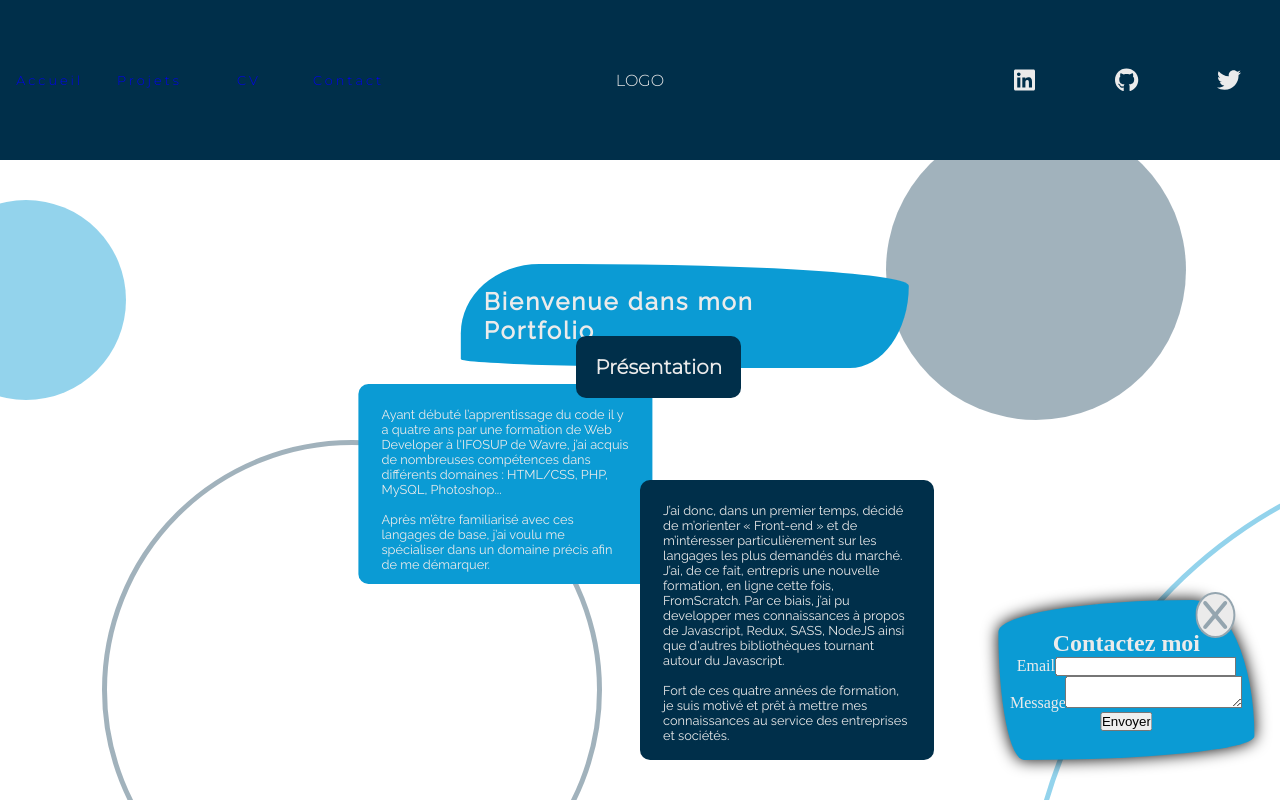
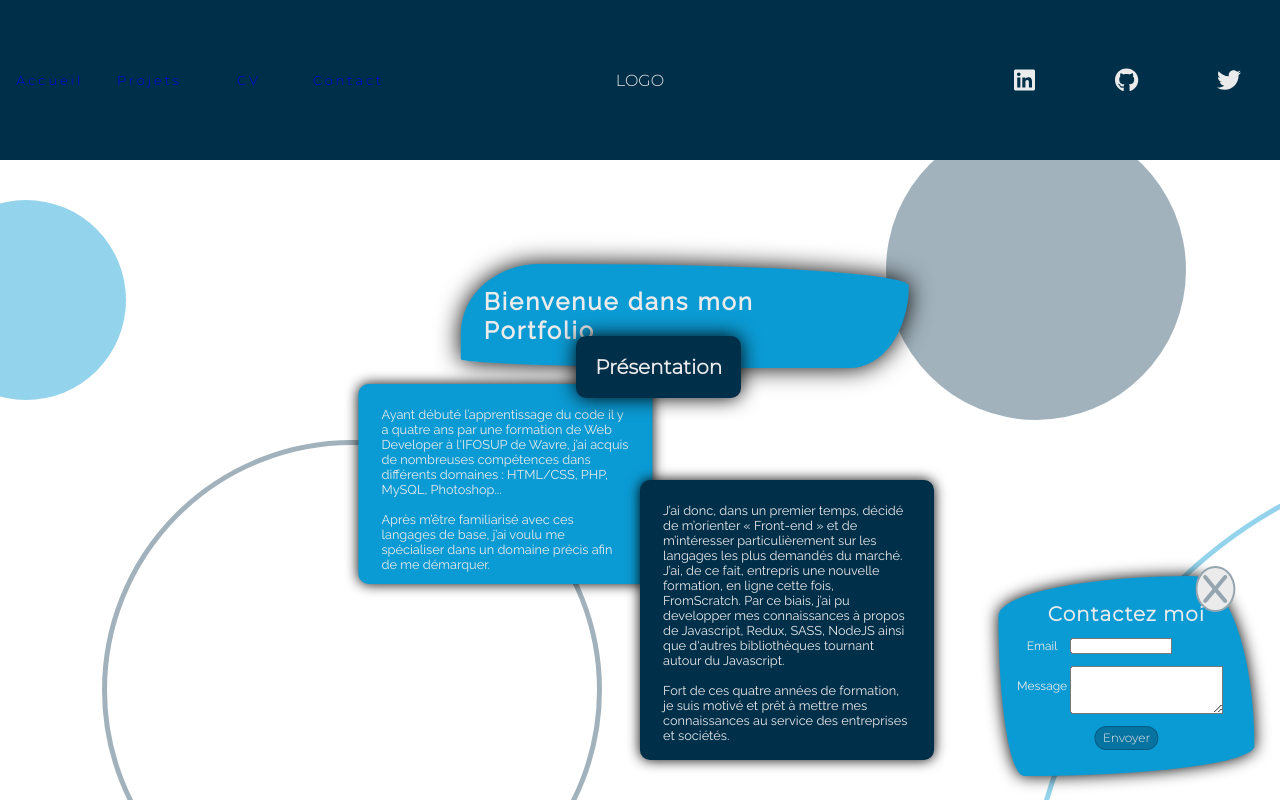
Before and after one commit to Archiraph/Portfolio, a React (Create React App) app: page / in a window 1280 px wide. Built offline with nearby package versions, Linux system fonts and the light colour scheme; no server answers.

Commit message:
Portfolio 1.1.2

```diff
--- a/src/assets/style/components/_popup.scss
+++ b/src/assets/style/components/_popup.scss
@@ -1,5 +1,5 @@
 #popup{
-    height: 20vh;
+    height: 25vh;
     width: 20vw;
     @include childCenter;
     flex-direction: column;
@@ -9,6 +9,64 @@
     box-shadow: 0 0 1em black;
     background-color: $lightblue;
     color: $white;
+
+
+    h2{
+        font-family: $font-title;
+        letter-spacing: 1px;
+        font-size: 2.5vh;
+    }
+
+    form{
+
+        div {
+        height: 5vh;
+        display: flex;
+
+            label {
+            @include childCenter;
+            width: 2vw;
+            margin-right: 5px;
+            font-family: $font-text;
+            font-size: 1.5vh;
+            }
+
+            #email{
+                margin: auto;
+                max-height: 2vh;
+                max-width: 8vw;
+                margin-left: 10px;
+            }
+
+            #mess{
+                width: 12vw;
+                max-width: 12vw;
+                height: 6vh;
+                max-height: 6vh;
+                margin-left: 10px;
+            }
+        }
+
+        #button{
+            width: 5vw;
+            height: 3vh;
+            background-color: $blue2;
+            color: $white;
+            border-radius: 25px;
+            border: 1px solid $blue2;
+            margin-top: 10%;
+            transition: 0.3s;
+            font-family: $font-title;
+            font-size: 1.5vh;
+
+            &:hover{
+                transform: scale(1.3);
+                cursor: pointer;
+                background-color: $blue;
+                box-shadow: 0 0 1em black;
+            }
+        }
+    }
 
     .iconX{
         position: absolute;
@@ -28,6 +86,7 @@
             border-color: $blue;
             transform: scale(1.2);
             cursor: pointer;
+            box-shadow: 0 0 1em black;
         }
     }
 }
--- a/src/assets/style/index.css
+++ b/src/assets/style/index.css
@@ -131,7 +131,7 @@ body {
 }
 
 #popup {
-  height: 20vh;
+  height: 25vh;
   width: 20vw;
   display: -webkit-box;
   display: -ms-flexbox;
@@ -154,6 +154,66 @@ body {
   background-color: rgb(11, 155, 212);
   color: #ebebeb;
 }
+#popup h2 {
+  font-family: "font-title", sans-serif;
+  letter-spacing: 1px;
+  font-size: 2.5vh;
+}
+#popup form div {
+  height: 5vh;
+  display: -webkit-box;
+  display: -ms-flexbox;
+  display: flex;
+}
+#popup form div label {
+  display: -webkit-box;
+  display: -ms-flexbox;
+  display: flex;
+  -webkit-box-pack: center;
+      -ms-flex-pack: center;
+          justify-content: center;
+  -webkit-box-align: center;
+      -ms-flex-align: center;
+          align-items: center;
+  width: 2vw;
+  margin-right: 5px;
+  font-family: "font-text", sans-serif;
+  font-size: 1.5vh;
+}
+#popup form div #email {
+  margin: auto;
+  max-height: 2vh;
+  max-width: 8vw;
+  margin-left: 10px;
+}
+#popup form div #mess {
+  width: 12vw;
+  max-width: 12vw;
+  height: 6vh;
+  max-height: 6vh;
+  margin-left: 10px;
+}
+#popup form #button {
+  width: 5vw;
+  height: 3vh;
+  background-color: rgba(0, 47, 74, 0.368627451);
+  color: #ebebeb;
+  border-radius: 25px;
+  border: 1px solid rgba(0, 47, 74, 0.368627451);
+  margin-top: 10%;
+  -webkit-transition: 0.3s;
+  transition: 0.3s;
+  font-family: "font-title", sans-serif;
+  font-size: 1.5vh;
+}
+#popup form #button:hover {
+  -webkit-transform: scale(1.3);
+          transform: scale(1.3);
+  cursor: pointer;
+  background-color: #002f4a;
+  -webkit-box-shadow: 0 0 1em black;
+          box-shadow: 0 0 1em black;
+}
 #popup .iconX {
   position: absolute;
   border: 2px solid rgba(0, 47, 74, 0.368627451);
@@ -174,6 +234,8 @@ body {
   -webkit-transform: scale(1.2);
           transform: scale(1.2);
   cursor: pointer;
+  -webkit-box-shadow: 0 0 1em black;
+          box-shadow: 0 0 1em black;
 }
 
 #notFound {
@@ -233,6 +295,8 @@ body {
       -ms-flex-align: center;
           align-items: center;
   letter-spacing: 2px;
+  -webkit-box-shadow: 0 0 1em black;
+          box-shadow: 0 0 1em black;
 }
 #home #content-home h2 {
   font-family: "font-title", sans-serif;
@@ -252,6 +316,8 @@ body {
   font-size: 2.5vh;
   max-height: 8vh;
   border-radius: 10px;
+  -webkit-box-shadow: 0 0 1em black;
+          box-shadow: 0 0 1em black;
 }
 #home #content-home #first-text {
   padding: 3%;
@@ -263,6 +329,8 @@ body {
   font-size: 1.6vh;
   z-index: 0;
   border-radius: 10px;
+  -webkit-box-shadow: 0 0 1em black;
+          box-shadow: 0 0 1em black;
 }
 #home #content-home #second-text {
   padding: 3%;
@@ -273,6 +341,8 @@ body {
   max-height: 35vh;
   font-size: 1.6vh;
   border-radius: 10px;
+  -webkit-box-shadow: 0 0 1em black;
+          box-shadow: 0 0 1em black;
 }
 #home #content-home .circle1 {
   position: absolute;
--- a/src/assets/style/pages/_Home.scss
+++ b/src/assets/style/pages/_Home.scss
@@ -21,6 +21,7 @@
                 border-radius: 20% 85% 15% 80% / 76% 24% 90% 10%;
                 @include childCenter;
                 letter-spacing: 2px;
+                box-shadow: 0 0 1em black;
             }
 
             h2{
@@ -33,6 +34,7 @@
                 font-size: 2.5vh;
                 max-height: 8vh;
                 border-radius: 10px;
+                box-shadow: 0 0 1em black;
             }
 
             #first-text{
@@ -45,6 +47,7 @@
                 font-size: 1.6vh;
                 z-index: 0;
                 border-radius: 10px;
+                box-shadow: 0 0 1em black;
             }
             #second-text{
                 padding: 3%;
@@ -55,6 +58,7 @@
                 max-height: 35vh;
                 font-size: 1.6vh;
                 border-radius: 10px;
+                box-shadow: 0 0 1em black;
             }
 
             .circle1{
--- a/src/components/Popup.js
+++ b/src/components/Popup.js
@@ -50,7 +50,7 @@ const Popup = () => {
     visible: {
       opacity: 1,
       x: "78vw",
-      y: "-25vh",
+      y: "-28vh",
     },
   };
 
@@ -75,6 +75,7 @@ const Popup = () => {
         <FontAwesomeIcon icon={faX} className="iconX" onClick={popupOff} />
         <h2>Contactez moi</h2>
         <form ref={form} onSubmit={sendEmail} className="form-content">
+          <div>
             <label>Email</label>
             <input
               type="email"
@@ -83,9 +84,12 @@ const Popup = () => {
               autoComplete="off"
               id="email"
             />
+          </div>
+          <div>
             <label>Message</label>
             <textarea name="message" id="mess" />
-          <input type="submit" value="Envoyer" />
+          </div>
+          <input type="submit" value="Envoyer" id="button" />
         </form>
         <div className="formMessage"></div>
       </div>
```
Also changed, not shown: 1 other file (tests, documents, lock files or other folders). Lines whose indentation alone changed are shown as unchanged.
